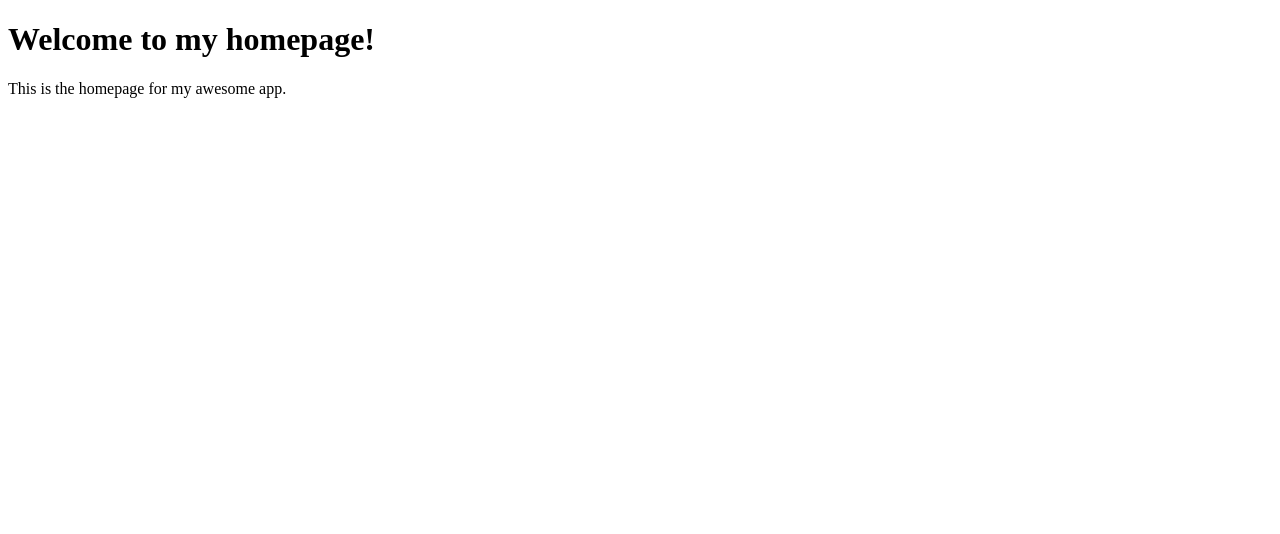
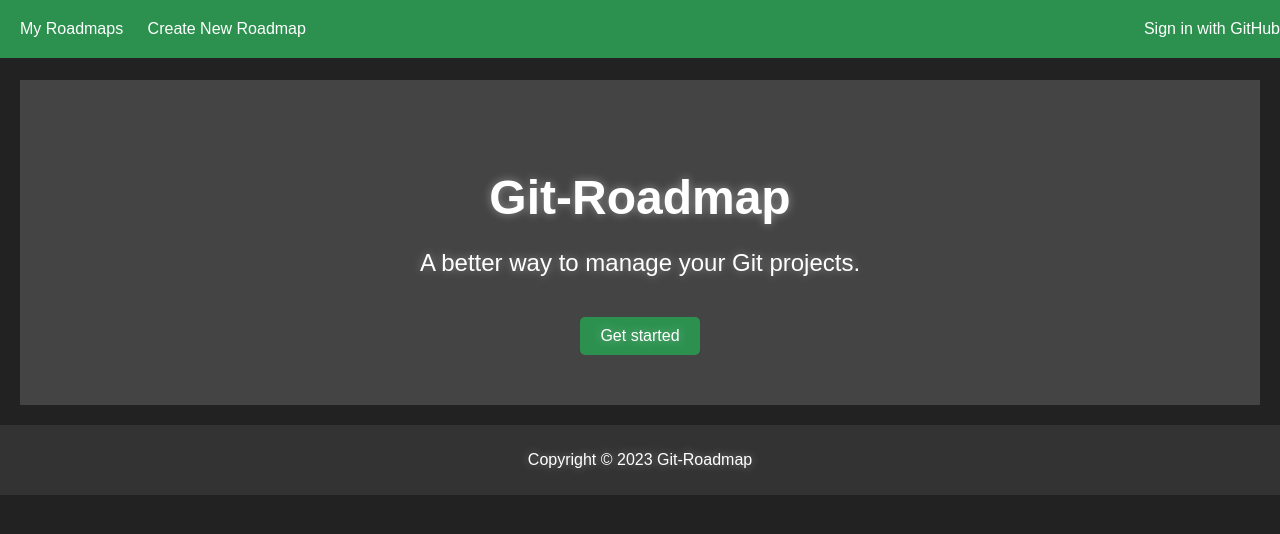
Before and after one commit to MichalKozlowskii/git-roadmap, a Django app: page /roadmap/ in a window 1280 px wide. Shown: the top 534 px of the page. Run offline with Django 4.2, Linux system fonts and the light colour scheme.

Commit message:
feat: home page

```diff
--- a/git_roadmap/settings.py
+++ b/git_roadmap/settings.py
@@ -115,8 +115,7 @@ USE_TZ = True
 
 # Static files (CSS, JavaScript, Images)
 # https://docs.djangoproject.com/en/4.2/howto/static-files/
-
-STATIC_URL = 'static/'
+STATIC_URL = '/static/'
 
 # Default primary key field type
 # https://docs.djangoproject.com/en/4.2/ref/settings/#default-auto-field
--- /dev/null
+++ b/roadmap/templates/roadmap/base_css.html
@@ -0,0 +1,84 @@
+<style type="text/css">
+    body {
+        background-color: #222;
+        color: #fff;
+        font-family: Arial, sans-serif;
+        margin: 0;
+        padding: 0;
+    }
+
+    header {
+        background-color: #2c914f;
+        padding: 10px;
+        position: fixed;
+        top: 0;
+        width: 100%;
+        z-index: 1;
+    }
+
+    nav ul {
+        list-style: none;
+        margin: 0;
+        padding: 0;
+    }
+
+    nav ul li {
+        display: inline-block;
+    }
+
+    nav ul li a {
+        color: #fff;
+        display: block;
+        padding: 10px;
+        text-decoration: none;
+    }
+
+    nav ul li.right {
+        float: right;
+    }
+
+    main {
+        margin-top: 60px;
+        padding: 20px;
+    }
+
+    .hero {
+        background-color: #444;
+        padding: 50px;
+        text-align: center;
+    }
+
+    .hero h1 {
+        font-size: 48px;
+        margin-bottom: 20px;
+        text-shadow: 0px 0px 10px rgba(255, 255, 255, 0.4);
+    }
+
+    .hero p {
+        font-size: 24px;
+        margin-bottom: 40px;
+        text-shadow: 0px 0px 10px rgba(255, 255, 255, 0.4);
+    }
+
+    .cta {
+        background-color: #2c914f;
+        border-radius: 5px;
+        color: #fff;
+        display: inline-block;
+        padding: 10px 20px;
+        text-decoration: none;
+        text-shadow: 0px 0px 10px rgba(255, 255, 255, 0.4);
+    }
+
+    .cta:hover {
+        background-color: #c00;
+        cursor: pointer;
+    }
+
+    footer {
+        background-color: #333;
+        padding: 10px;
+        text-align: center;
+        text-shadow: 0px 0px 10px rgba(255, 255, 255, 0.4);
+    }
+</style>
--- a/roadmap/templates/roadmap/home.html
+++ b/roadmap/templates/roadmap/home.html
@@ -1,10 +1,30 @@
 <!DOCTYPE html>
 <html>
 <head>
-	<title>My App - Homepage</title>
+	<title>Git-Roadmap</title>
 </head>
 <body>
-	<h1>Welcome to my homepage!</h1>
-	<p>This is the homepage for my awesome app.</p>
+	{% include 'roadmap/base_css.html' %}
+	<header>
+		<nav>
+			<ul>
+				<li><a href="#">My Roadmaps</a></li>
+				<li><a href="#">Create New Roadmap</a></li>
+				<li class="right"><a href="#">Sign in with GitHub</a></li>
+			</ul>
+		</nav>
+	</header>
+
+	<main>
+		<section class="hero">
+			<h1>Git-Roadmap</h1>
+			<p>A better way to manage your Git projects.</p>
+			<a href="#" class="cta">Get started</a>
+		</section>
+	</main>
+
+	<footer>
+		<p>Copyright &copy; 2023 Git-Roadmap</p>
+	</footer>
 </body>
 </html>
```
